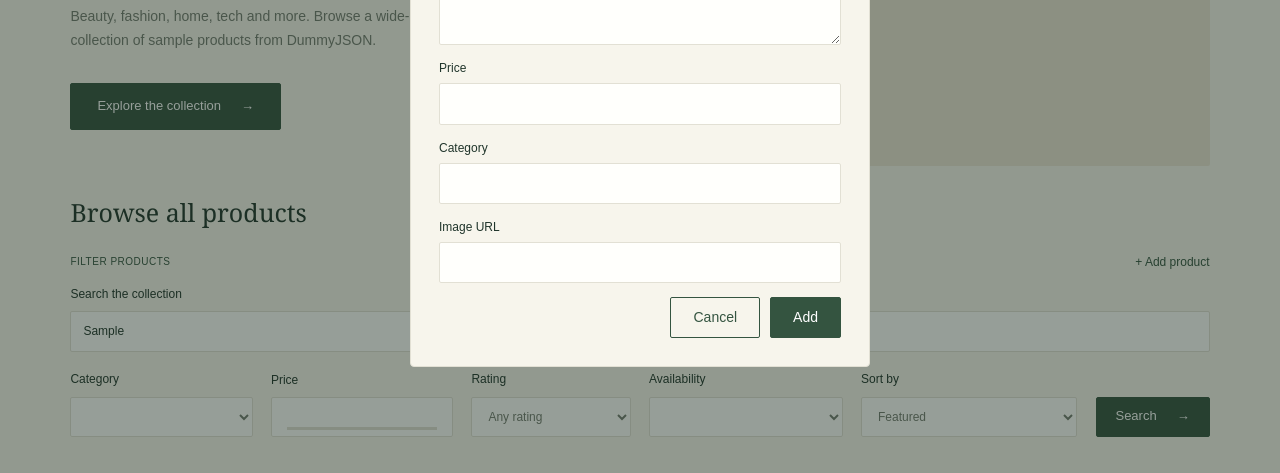
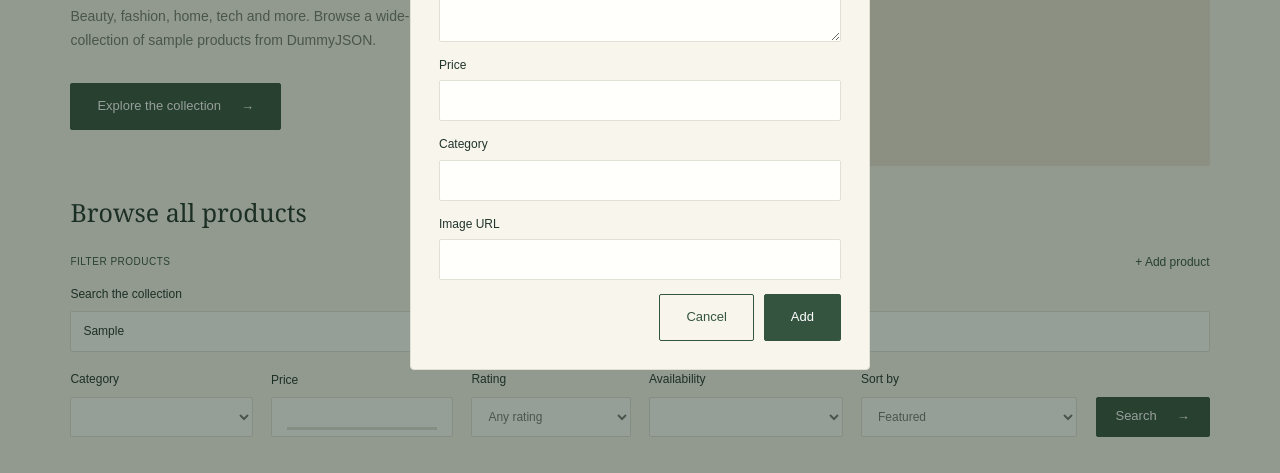
Before and after one commit to JacobEmanuelsson/grupp_uppgift_js, a plain HTML site: page catalog.html in a window 1280 px wide. Both pictures are taken after typing "Sample" into the empty fields and a click on the button "+ Add product". Shown: the part 327-800 px from the top of the page. Drawn offline with nearby package versions, Linux system fonts and the light colour scheme; no server answers.

Commit message:
mini fix for css consistancy

```diff
--- a/catalog.css
+++ b/catalog.css
@@ -333,21 +333,6 @@ h1 em {
     gap: 10px;
 }
 
-.dialog-buttons button {
-    padding: 8px 22px;
-    border-width: 1px;
-    border-style: solid;
-    border-color: var(--color-green);
-    background: transparent;
-    color: var(--color-green);
-    border-radius: 2px;
-}
-
-#submit-add-product {
-    background: var(--color-green);
-    color: white;
-}
-
 /* Responsive layout: tablet */
 
 @media (max-width: 1000px) {
--- a/catalog.html
+++ b/catalog.html
@@ -59,8 +59,8 @@
             <p id="add-product-message" hidden></p>
 
             <div class="dialog-buttons">
-                <button type="button" id="cancel-add-product">Cancel</button>
-                <button type="submit" id="submit-add-product">Add</button>
+                <button class="secondary-button" type="button" id="cancel-add-product">Cancel</button>
+                <button class="primary-button" type="submit" id="submit-add-product">Add</button>
             </div>
         </form>
     </dialog>
```
